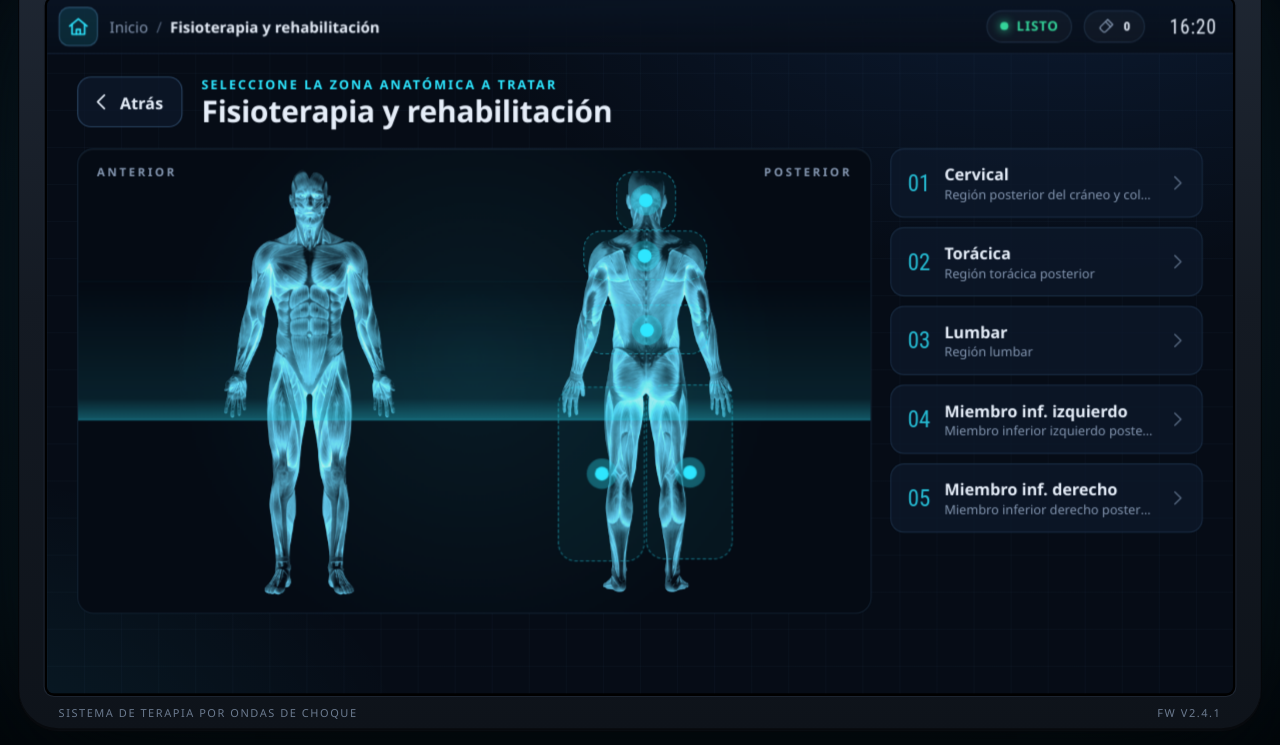
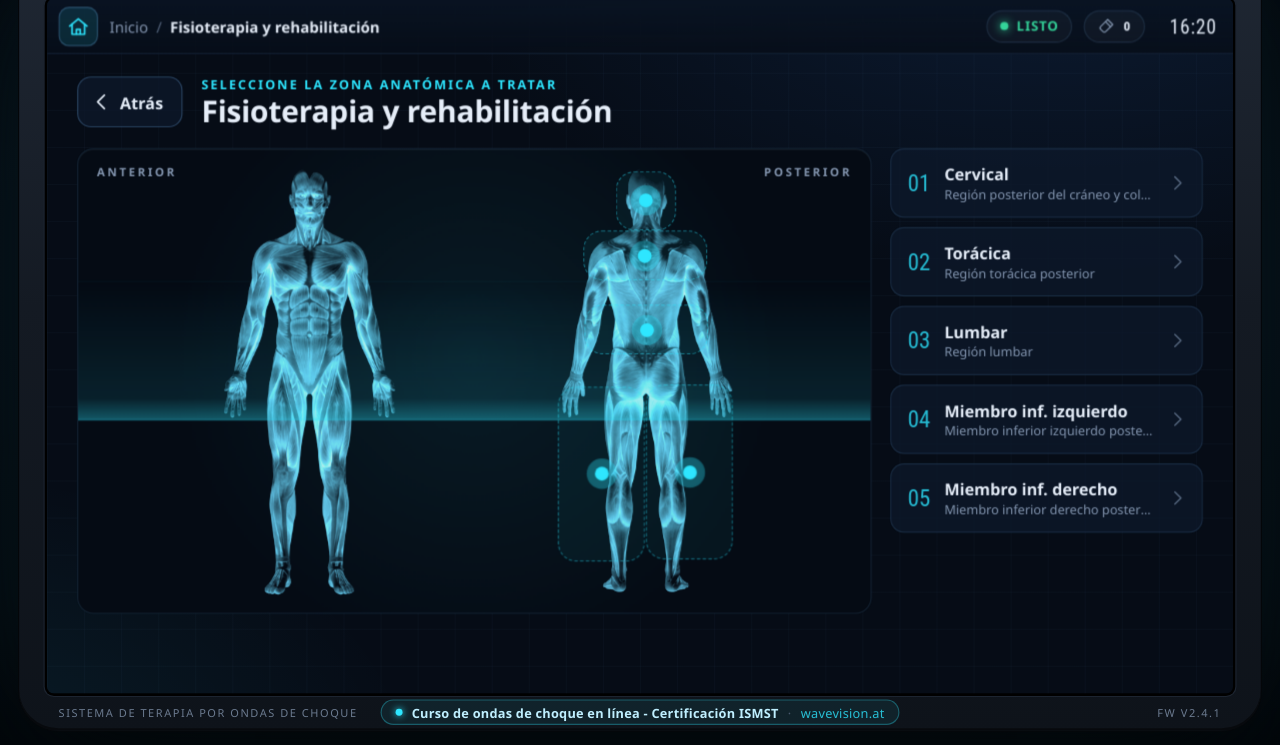
Before and after one commit to CHARLES93111216060/MTS_CONTROL, a Flask app: page /page/mapa in a window 1280 px wide. Shown: the part 55-800 px from the top of the page. Run offline with Flask 3, Linux system fonts and the light colour scheme.

Commit message:
Agregar enlace al curso de ondas de choque (wavevision.at) en todas las páginas

```diff
--- a/app.py
+++ b/app.py
@@ -168,7 +168,7 @@ app = Flask(__name__)
 
 @app.context_processor
 def inject_globals():
-    return {"device": cfg.DEVICE, "home_page": cfg.HOME_PAGE}
+    return {"device": cfg.DEVICE, "home_page": cfg.HOME_PAGE, "promo": cfg.PROMO}
 
 
 @app.route("/")
--- a/static/css/style.css
+++ b/static/css/style.css
@@ -104,6 +104,38 @@ button { font: inherit; color: inherit; }
   box-shadow: 0 0 8px var(--ok);
 }
 .bezel-bottom { height: 32px; font-size: 9.5px; letter-spacing: .14em; }
+.bezel-bottom > span { flex: 1; }
+.bezel-bottom > .bezel-fw { text-align: right; }
+
+/* Enlace al curso (visible en todas las páginas) */
+.promo-link {
+  flex: none;
+  display: inline-flex; align-items: center; gap: 8px;
+  height: 22px; padding: 0 12px;
+  border-radius: 999px;
+  border: 1px solid rgba(46, 230, 255, .3);
+  background: rgba(46, 230, 255, .07);
+  color: #bfefff;
+  font-size: 11px; font-weight: 600;
+  letter-spacing: .02em; text-transform: none;
+  white-space: nowrap;
+  transition: background .15s, border-color .15s, color .15s;
+}
+.promo-link:hover { background: rgba(46, 230, 255, .16); border-color: var(--accent); color: #fff; }
+.promo-dot { width: 6px; height: 6px; border-radius: 50%; background: var(--accent); box-shadow: 0 0 6px var(--accent); }
+.promo-url { color: var(--accent); font-weight: 500; opacity: .8; }
+.promo-url::before { content: "·"; margin-right: 8px; color: var(--dim); }
+
+/* Variante fija para páginas sin carcasa (índice y vista clásica) */
+.promo-fixed {
+  position: fixed; left: 50%; bottom: 10px; z-index: 100;
+  transform: translateX(-50%);
+  height: 30px; padding: 0 16px;
+  font-family: "Segoe UI", system-ui, sans-serif;
+  font-size: 12.5px;
+  background: rgba(6, 12, 22, .9);
+  backdrop-filter: blur(6px);
+}
 
 .screen {
   position: relative;
--- a/templates/base.html
+++ b/templates/base.html
@@ -53,6 +53,9 @@
 
     <div class="bezel bezel-bottom">
       <span>{{ device.model }}</span>
+      <a class="promo-link" href="{{ promo.url }}" target="_blank" rel="noopener">
+        <span class="promo-dot"></span>{{ promo.text }}<span class="promo-url">wavevision.at</span>
+      </a>
       <span class="bezel-fw">FW {{ device.firmware }}</span>
     </div>
   </div>
--- a/templates/classic.html
+++ b/templates/classic.html
@@ -56,6 +56,7 @@
     {% endfor %}
   </div>
 </div>
+<a class="promo-link" href="{{ promo.url }}" target="_blank" rel="noopener">{{ promo.text }} · wavevision.at</a>
 <script>
   window.PAGE_URL = "{{ url_for('classic', name='__NAME__') }}";
 </script>
--- a/templates/pages.html
+++ b/templates/pages.html
@@ -28,5 +28,8 @@
     </tbody>
   </table>
 </main>
+<a class="promo-link promo-fixed" href="{{ promo.url }}" target="_blank" rel="noopener">
+  <span class="promo-dot"></span>{{ promo.text }}<span class="promo-url">wavevision.at</span>
+</a>
 </body>
 </html>
--- a/ui_config.py
+++ b/ui_config.py
@@ -3,6 +3,12 @@ DEVICE = {
     "brand": "MTS",
     "model": "Sistema de terapia por ondas de choque",
     "firmware": "v2.4.1",
+}
+
+# Enlace que aparece en todas las páginas (bisel inferior del equipo).
+PROMO = {
+    "url": "https://wavevision.at/es/",
+    "text": "Curso de ondas de choque en línea - Certificación ISMST",
 }
 
 # Página que actúa como menú principal (la intro "page0" navega a ella).
```
Also changed, not shown: static/css/classic.css (+15 -0 lines).
